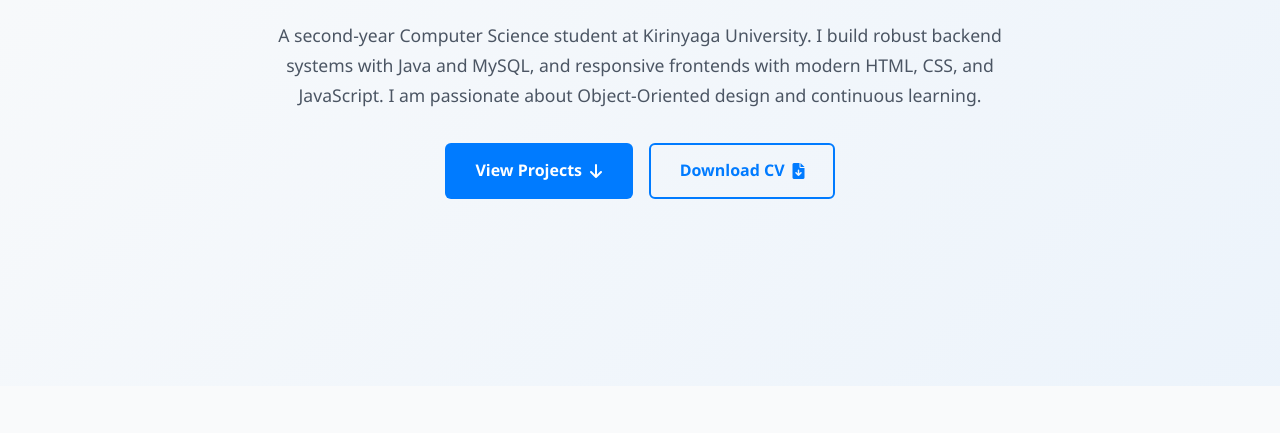
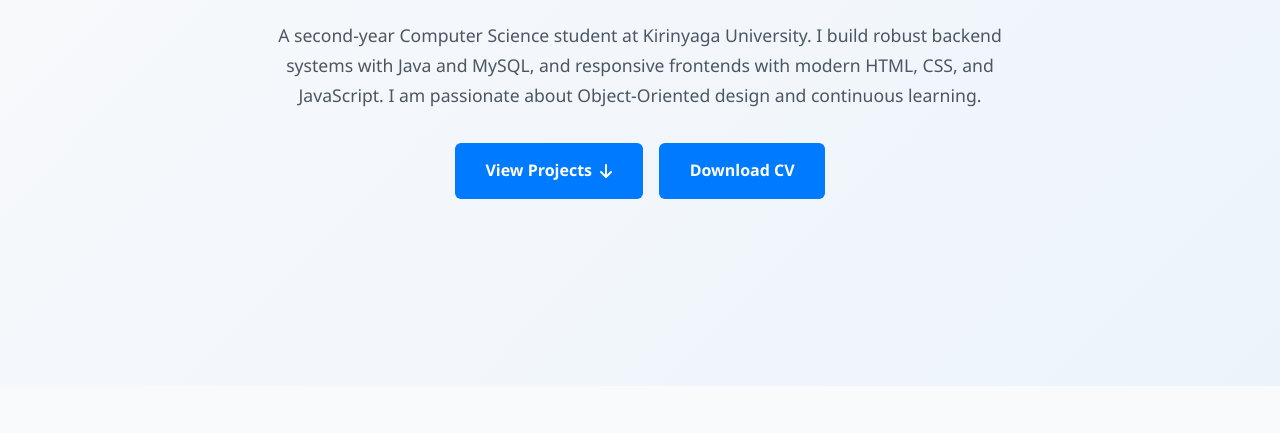
Before and after one commit to Ring-2006/Ring-2006.github.io, a plain HTML site: page index.html in a window 1280 px wide. Shown: the part 367-800 px from the top of the page. Drawn offline with Linux system fonts and the light colour scheme.

Commit message:
Add files via upload

```diff
--- a/index.html
+++ b/index.html
@@ -68,7 +68,7 @@
                 </p>
                 <div class="hero-buttons">
                     <a href="#projects" class="btn">View Projects <i class="fas fa-arrow-down"></i></a>
-                    <a href="Elijah_Oduor_CV.pdf" class="btn-outline" download>Download CV <i class="fas fa-file-download"></i></a>
+                    <a href="Elijah_Oduor_CV.pdf" class="btn" download>Download CV</a>
                 </div>
             </div>
         </section>
```
